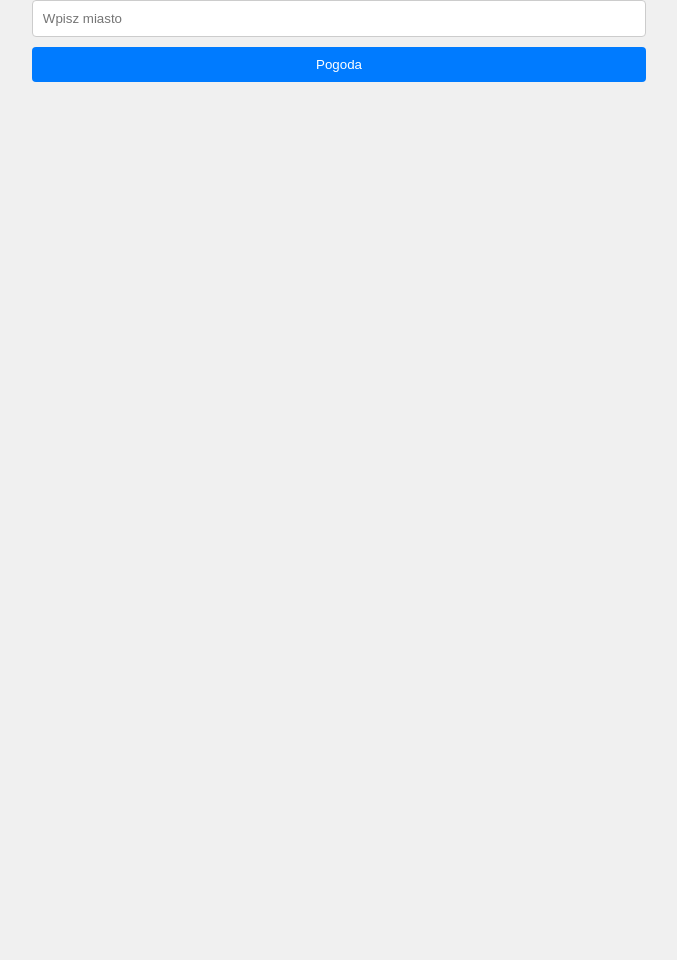
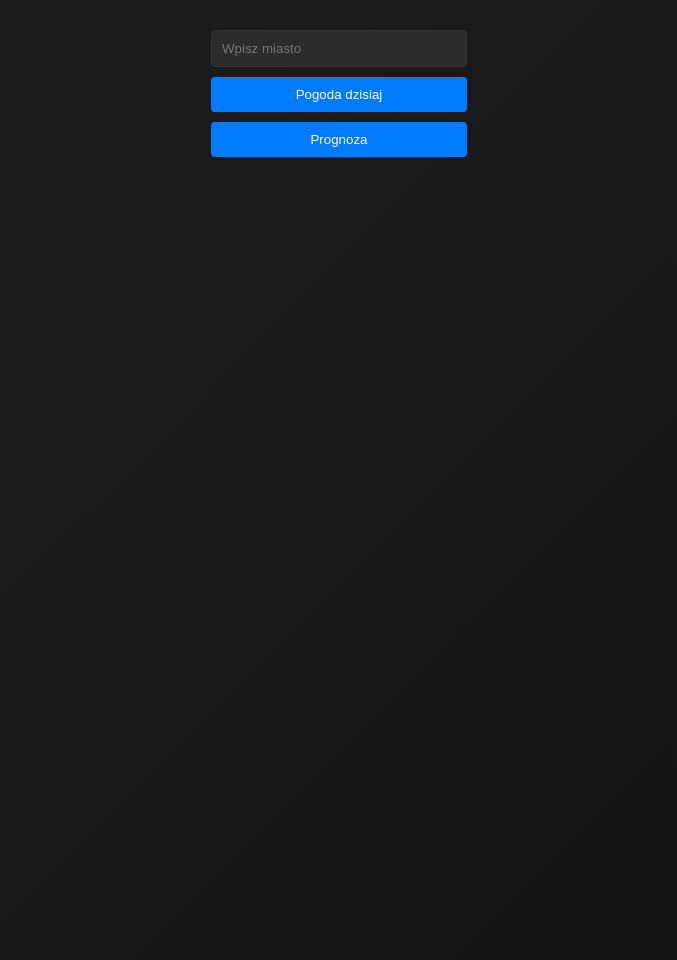
Before and after one commit to Krzywy223/Aplikacje-internetowe, a PHP site: page / in a window 1280 px wide. Shown: the whole page, without its empty margins (301-978 px from the left). Before the commit the page ends 800 px from the top, so only its background shows below. Run offline with PHP 8.4, Linux system fonts and the light colour scheme.

Commit message:
koniec zadania

```diff
--- a/AI1-labD/index.html
+++ b/AI1-labD/index.html
@@ -8,8 +8,9 @@
 </head>
 <body>
 <input type="text" id="city" placeholder="Wpisz miasto">
-<input type="button" value="Pogoda" id="pogoda">
-<div id="weatherResult"></div> <!-- Element for displaying current weather data -->
-<div id="forecastResult"></div> <!-- Element for displaying 5-day weather forecast -->
+<input type="button" value="Pogoda dzisiaj" id="pogodaToday">
+<input type="button" value="Prognoza" id="pogodaForecast">
+<div id="weatherResult"></div>
+<div id="forecastResult"></div>
 </body>
 </html>
--- a/AI1-labD/script.js
+++ b/AI1-labD/script.js
@@ -1,38 +1,67 @@
 document.addEventListener("DOMContentLoaded", function() {
-    const pogoda = document.getElementById("pogoda");
+    const pogodaToday = document.getElementById("pogodaToday");
+    const pogodaForecast = document.getElementById("pogodaForecast");
     const miasto = document.getElementById("city");
-    const weatherResult = document.getElementById("weatherResult"); // Get the element for current weather
-    const forecastResult = document.getElementById("forecastResult"); // Get the element for 5-day forecast
+    const weatherResult = document.getElementById("weatherResult");
+    const forecastResult = document.getElementById("forecastResult");
 
-    if (pogoda && miasto && weatherResult && forecastResult) {
-        pogoda.addEventListener("click", async function() {
+    if (pogodaToday && pogodaForecast && miasto && weatherResult && forecastResult) {
+        pogodaToday.addEventListener("click", async function() {
             const city = miasto.value;
             try {
-                const response = await fetch(`https://api.openweathermap.org/data/2.5/weather?q=${city}&appid=7c51b1980eba0bffc55e1e55d0888c5c&units=metric`);
-                const data = await response.json();
+                const data = await new Promise((resolve, reject) => {
+                    const xhr = new XMLHttpRequest();
+                    xhr.open("GET", `https://api.openweathermap.org/data/2.5/weather?q=${city}&appid=7c51b1980eba0bffc55e1e55d0888c5c&units=metric&lang=pl`, true);
+                    xhr.onreadystatechange = function() {
+                        if (xhr.readyState === 4) {
+                            if (xhr.status === 200) {
+                                resolve(JSON.parse(xhr.responseText));
+                            } else {
+                                reject('Error fetching weather data');
+                            }
+                        }
+                    };
+                    xhr.send();
+                });
+                console.log(data);
+                const roundedTemp = Math.round(data.main.temp * 2) / 2;
+                const feelsLikeTemp = Math.round(data.main.feels_like * 2) / 2;
+                const icon = data.weather[0].icon;
                 weatherResult.innerHTML = `
+                    <h3>Pogoda w ${data.name}</h3>
                     <div id="oneDay">
-                        <h3>Pogoda w ${data.name}</h3>
-                        <p>Temperatura: ${data.main.temp.toFixed(2)}°C</p>
+                        <h3>Today</h3>
+                        <p>Temperatura: ${roundedTemp}°C</p>
+                        <p>Odczuwalna temperatura: ${feelsLikeTemp}°C</p>
                         <p>Pogoda: ${data.weather[0].description}</p>
+                        <img src="http://openweathermap.org/img/wn/${icon}.png" alt="Weather icon">
                     </div>
                 `;
             } catch (error) {
                 console.error('Error:', error);
                 weatherResult.innerHTML = `<p>Error fetching weather data. Please try again.</p>`;
             }
+        });
 
+        pogodaForecast.addEventListener("click", async function() {
+            const city = miasto.value;
             try {
-                const response = await fetch(`https://api.openweathermap.org/data/2.5/forecast?q=${city}&appid=7c51b1980eba0bffc55e1e55d0888c5c&units=metric`);
+                const response = await fetch(`https://api.openweathermap.org/data/2.5/forecast?q=${city}&appid=7c51b1980eba0bffc55e1e55d0888c5c&units=metric&lang=pl`);
                 const forecastData = await response.json();
-                let forecastHTML = '<h3>5-Day Forecast</h3>';
+                console.log(forecastData);
+                let forecastHTML = '<h3>Prognoza na 5 dni</h3>';
                 forecastData.list.forEach((forecast, index) => {
                     if (index % 8 === 0) {
+                        const roundedTemp = Math.round(forecast.main.temp * 2) / 2;
+                        const feelsLikeTemp = Math.round(forecast.main.feels_like * 2) / 2;
+                        const icon = forecast.weather[0].icon;
                         forecastHTML += `
                             <div id="fiveDays">
                                 <p>${new Date(forecast.dt_txt).toLocaleDateString()}</p>
-                                <p>Temperatura: ${forecast.main.temp.toFixed(2)}°C</p>
+                                <p>Temperatura: ${roundedTemp}°C</p>
+                                <p>Odczuwalna temperatura: ${feelsLikeTemp}°C</p>
                                 <p>Pogoda: ${forecast.weather[0].description}</p>
+                                <img src="http://openweathermap.org/img/wn/${icon}.png" alt="Weather icon">
                             </div>
                         `;
                     }
--- a/AI1-labD/style.css
+++ b/AI1-labD/style.css
@@ -1,19 +1,19 @@
 body {
     font-family: Arial, sans-serif;
-    background-color: #f0f0f0;
+    background: linear-gradient(135deg, #1e1e1e, #121212);
+    color: #e0e0e0;
     margin: 0;
     padding: 0;
     display: flex;
     flex-direction: column;
     align-items: center;
-    height: 100vh;
+    height: 120vh;
 }
 
 #container {
-    background-color: #fff;
     padding: 20px;
     border-radius: 8px;
-    box-shadow: 0 0 10px rgba(0, 0, 0, 0.1);
+    box-shadow: 0 0 10px rgba(0, 0, 0, 0.5);
     text-align: center;
     width: 300px;
     margin-top: 20px;
@@ -28,11 +28,14 @@ body {
 
 input[type="text"] {
     padding: 10px;
-    width: 48%;
+    width: 20%;
     margin-bottom: 10px;
-    border: 1px solid #ccc;
+    margin-top: 30px;
+    border: 1px solid #333;
     border-radius: 4px;
     box-sizing: border-box;
+    background-color: #2c2c2c;
+    color: #e0e0e0;
 }
 
 input[type="button"] {
@@ -42,8 +45,9 @@ input[type="button"] {
     background-color: #007BFF;
     color: #fff;
     cursor: pointer;
-    width: 48%;
+    width: 20%;
     box-sizing: border-box;
+    margin: 0 5px 10px;
 }
 
 input[type="button"]:hover {
```
Also changed, not shown: other parts of AI1-labD/style.css (+34 -8 lines).
